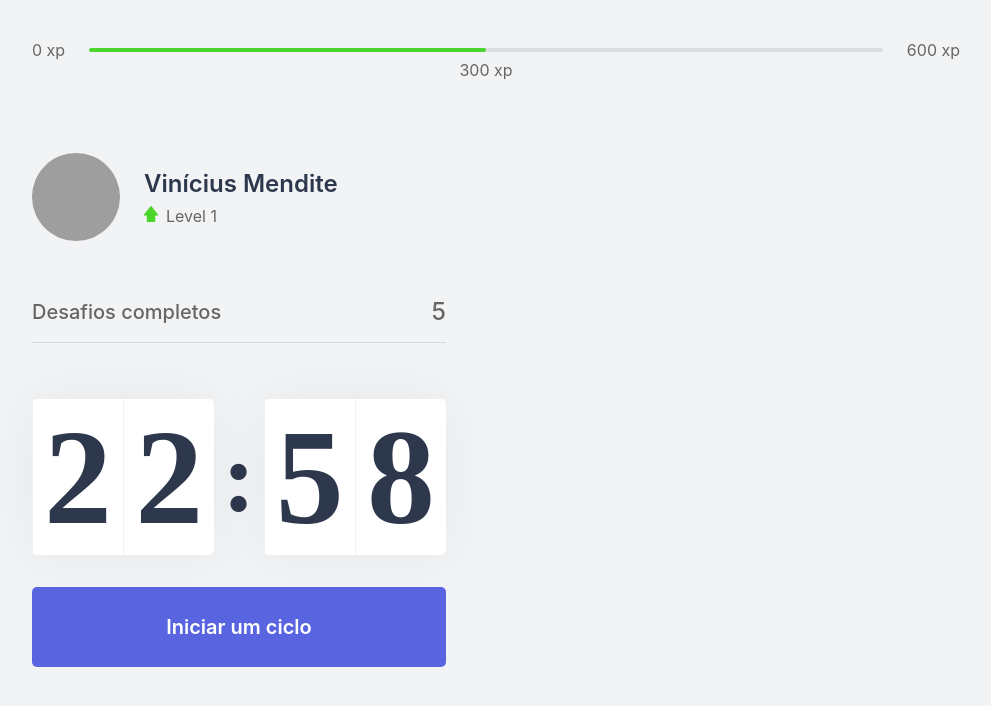
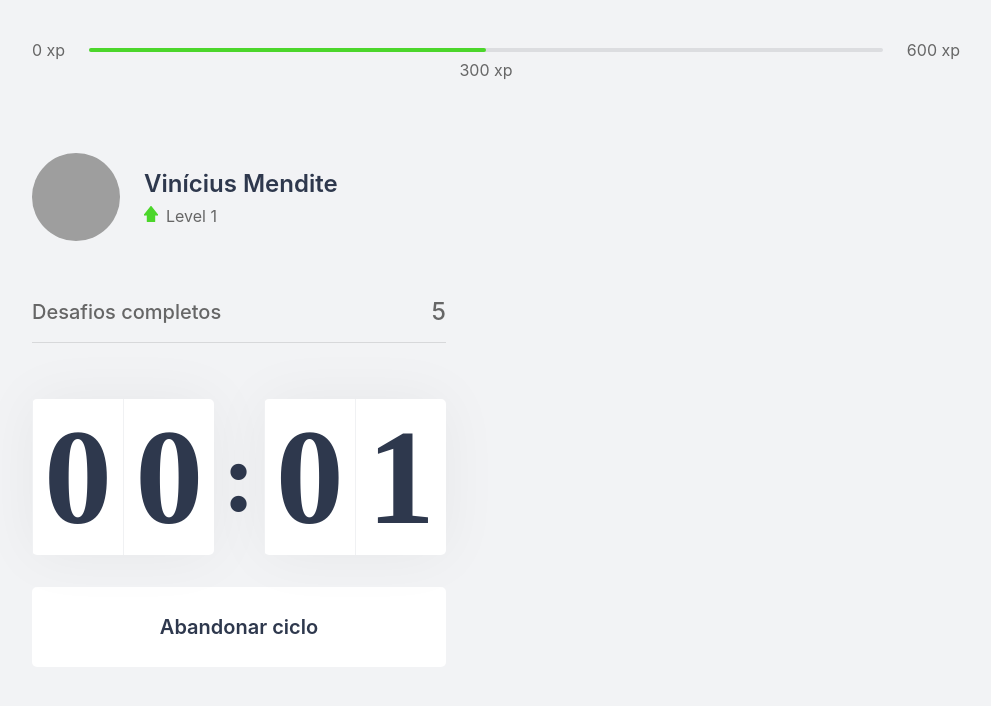
Before and after one commit to viniciusmendite/moveit-nlw04, a Next.js app: page / in a window 1280 px wide. Both pictures are taken after a click on the button "Iniciar um ciclo". Shown: the top 706 px of the page, without its empty margins (144-1135 px from the left). Built offline with nearby package versions, Linux system fonts and the light colour scheme; grey boxes are pictures that could not be loaded.

Commit message:
finish countdown

```diff
--- a/src/components/Countdown.tsx
+++ b/src/components/Countdown.tsx
@@ -1,9 +1,12 @@
 import { useEffect, useState } from 'react';
 import styles from '../styles/components/Countdown.module.css';
 
+let countdownTimeout: NodeJS.Timeout;
+
 export function Countdown() {
-  const [time, setTime] = useState(23 * 60);
-  const [active, setActive] = useState(false);
+  const [time, setTime] = useState(0.05 * 60);
+  const [isActive, setIsActive] = useState(false);
+  const [hasFinished, setHasFinished] = useState(false);
 
   const minutes = Math.floor(time / 60);
   const seconds = time % 60;
@@ -12,16 +15,25 @@
   const [secondLeft, secondRight] = String(seconds).padStart(2, '0').split('');
 
   function startCountdown() {
-    setActive(true);
+    setIsActive(true);
+  }
+
+  function resetCountdown() {
+    clearTimeout(countdownTimeout);
+    setIsActive(false);
+    setTime(25 * 60);
   }
 
   useEffect(() => {
-    if (active && time > 0) {
-      setTimeout(() => {
+    if (isActive && time > 0) {
+      countdownTimeout = setTimeout(() => {
         setTime(time -1);
       }, 1000)
+    } else if (isActive && time === 0) {
+      setHasFinished(true);
+      setIsActive(false);
     }
-  }, [active, time])
+  }, [isActive, time])
 
   return (
     <div>
@@ -37,13 +49,38 @@
         </div>
       </div>
 
+      { hasFinished ? (
         <button
-        type="button"
+        disabled
         className={styles.countdownButton}
-        onClick={startCountdown}
         >
-          Iniciar um ciclo
+          Ciclo encerrado
         </button>
+      ) : (
+        <>
+          { isActive ? (
+            <button
+            type="button"
+            className={`${styles.countdownButton} ${styles.countdownButtonActive}`}
+            onClick={resetCountdown}
+            >
+              Abandonar ciclo
+            </button>
+        ) : (
+
+            <button
+            type="button"
+            className={styles.countdownButton}
+            onClick={startCountdown}
+            >
+              Iniciar um ciclo
+            </button>
+          )}
+        </>
+      )}
+
+
+
     </div>
   );
 }
--- a/src/styles/components/Countdown.module.css
+++ b/src/styles/components/Countdown.module.css
@@ -59,6 +59,22 @@
    transition: background-color 0.2s;
  }
 
- .countdownButton:hover {
+ .countdownButton:not(:disabled):hover {
    background: var(--blue-dark);
  }
+
+ .countdownButtonActive {
+   background: var(--white);
+   color: var(--title);
+ }
+
+ .countdownButtonActive:not(:disabled):hover {
+   background: var(--red);
+   color: var(--white);
+ }
+
+ .countdownButton:disabled {
+   background: var(--white);
+   color: var(--text);
+   cursor: not-allowed;
+ }
```
